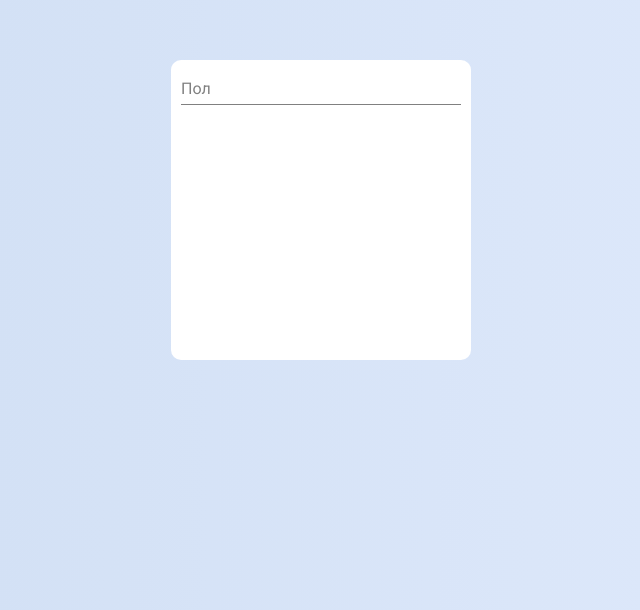
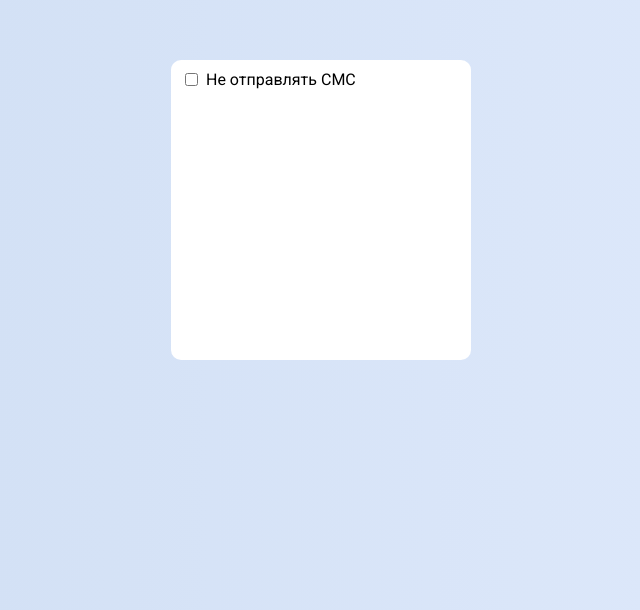
Before and after one commit to dvnikolaev/vue-clients-form, a Vue app: page / in a window 1280 px wide. Shown: the part 190-800 px from the top of the page, without its empty margins (319-959 px from the left). Built offline with nearby package versions, Linux system fonts and the light colour scheme.

Commit message:
feat: add checkbox

```diff
--- /dev/null
+++ b/src/components/FormElements/TheCheckbox.vue
@@ -0,0 +1,26 @@
+<template>
+  <label class="checkbox">
+    <input type="checkbox" />
+    <span class="checkbox__label">{{label}}</span>
+  </label>
+</template>
+
+<script>
+export default {
+  props: {
+    label: String
+  }
+}
+</script>
+
+<style lang="scss">
+  .checkbox {
+    display: flex;
+
+    &__label {
+      margin-left: 5px;
+      font-size: 16px;
+      align-self: center;
+    }
+  }
+</style>
--- a/src/components/TheForm.vue
+++ b/src/components/TheForm.vue
@@ -2,7 +2,8 @@
   <div class="form__wrapper">
     <form @submit.prevent="">
       <!-- <TheInput :label="'Имя'" /> -->
-      <TheSelect :optionValues="gender" label="Пол" :multiple="true"/>
+      <!-- <TheSelect :optionValues="gender" label="Пол" :multiple="true"/> -->
+      <TheCheckbox label="Не отправлять СМС"/>
     </form>
   </div>
 </template>
@@ -10,6 +11,7 @@
 <script>
 import TheInput from './FormElements/TheInput';
 import TheSelect from './FormElements/Select/TheSelect';
+import TheCheckbox from './FormElements/TheCheckbox';
 
 export default {
   name: 'TheForm',
@@ -23,7 +25,8 @@ export default {
   },
   components: {
     TheInput,
-    TheSelect
+    TheSelect,
+    TheCheckbox
   }
 }
 </script>
```
